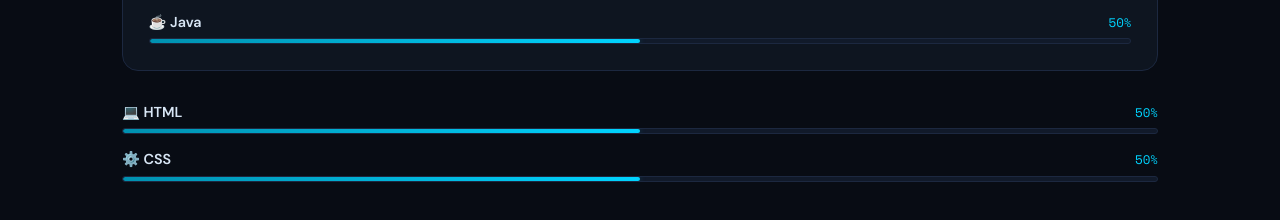
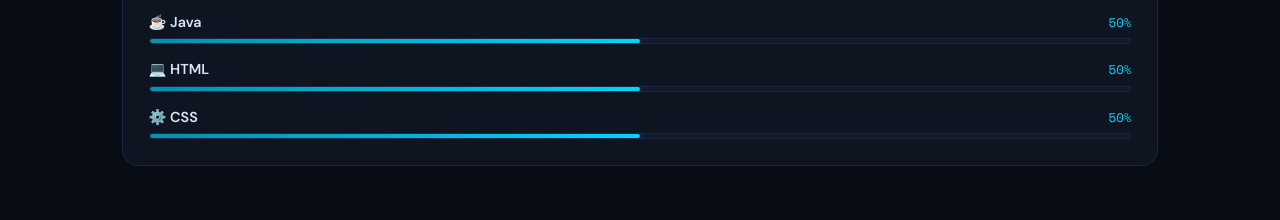
Before and after one commit to SenSen831/CodeJourney, a plain HTML site: page profile.html in a window 1280 px wide. Shown: the part 1081-1301 px from the top of the page. Drawn offline with nearby package versions, Linux system fonts and the light colour scheme.

Commit message:
Update profile.html

```diff
--- a/profile.html
+++ b/profile.html
@@ -383,15 +383,15 @@
         <div class="skill-meta"><span class="sname">☕ Java</span><span class="spct">50%</span></div>
         <div class="skill-bar"><div class="skill-fill" style="width:50%;animation-delay:0.4s"></div></div>
       </div>
-    </div>
-    <div class="skill-item">
+      <div class="skill-item">
         <div class="skill-meta"><span class="sname">💻 HTML</span><span class="spct">50%</span></div>
-        <div class="skill-bar"><div class="skill-fill" style="width:50%;animation-delay:0.4s"></div></div>
+        <div class="skill-bar"><div class="skill-fill" style="width:50%;animation-delay:0.6s"></div></div>
       </div>
-    <div class="skill-item">
+      <div class="skill-item">
         <div class="skill-meta"><span class="sname">⚙️ CSS</span><span class="spct">50%</span></div>
-        <div class="skill-bar"><div class="skill-fill" style="width:50%;animation-delay:0.4s"></div></div>
+        <div class="skill-bar"><div class="skill-fill" style="width:50%;animation-delay:0.8s"></div></div>
       </div>
+    </div>                          <!-- ← skills-section closes here, after ALL 4 items -->
 
 
   </main>
```
